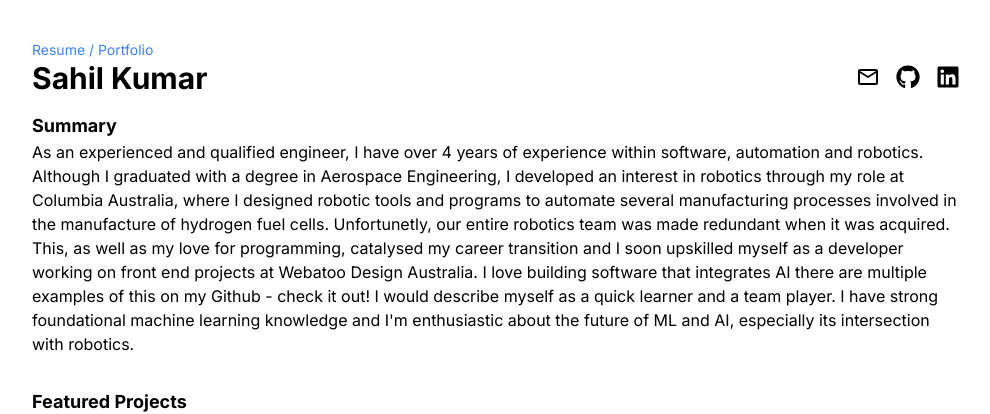
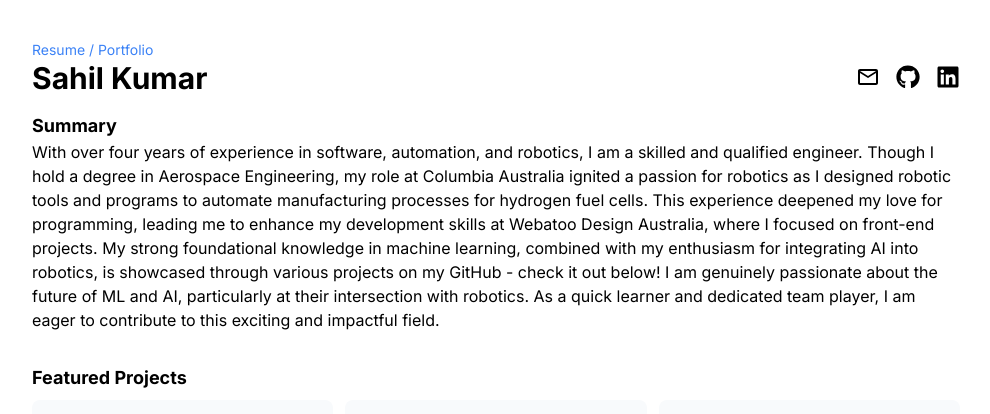
Before and after one commit to CodeBear117/resume-portfolio, a Next.js app: page / in a window 1280 px wide. Shown: the top 414 px of the page, without its empty margins (144-1134 px from the left). Built offline with nearby package versions, Linux system fonts and the light colour scheme.

Commit message:
update summary

```diff
--- a/app/page.tsx
+++ b/app/page.tsx
@@ -7,21 +7,20 @@ export default function Home() {
       <div className="mt-4">
         <h2 className="font-bold text-lg">Summary</h2>
         <p>
-          As an experienced and qualified engineer, I have over 4 years of
-          experience within software, automation and robotics. Although I
-          graduated with a degree in Aerospace Engineering, I developed an
-          interest in robotics through my role at Columbia Australia, where I
-          designed robotic tools and programs to automate several manufacturing
-          processes involved in the manufacture of hydrogen fuel cells.
-          Unfortunetly, our entire robotics team was made redundant when it was
-          acquired. This, as well as my love for programming, catalysed my
-          career transition and I soon upskilled myself as a developer working
-          on front end projects at Webatoo Design Australia. I love building
-          software that integrates AI there are multiple examples of this on my
-          Github - check it out! I would describe myself as a quick learner and
-          a team player. I have strong foundational machine learning knowledge
-          and I'm enthusiastic about the future of ML and AI, especially its
-          intersection with robotics.
+          With over four years of experience in software, automation, and
+          robotics, I am a skilled and qualified engineer. Though I hold a
+          degree in Aerospace Engineering, my role at Columbia Australia ignited
+          a passion for robotics as I designed robotic tools and programs to
+          automate manufacturing processes for hydrogen fuel cells. This
+          experience deepened my love for programming, leading me to enhance my
+          development skills at Webatoo Design Australia, where I focused on
+          front-end projects. My strong foundational knowledge in machine
+          learning, combined with my enthusiasm for integrating AI into
+          robotics, is showcased through various projects on my GitHub - check
+          it out below! I am genuinely passionate about the future of ML and AI,
+          particularly at their intersection with robotics. As a quick learner
+          and dedicated team player, I am eager to contribute to this exciting
+          and impactful field.
         </p>
       </div>
 
```
